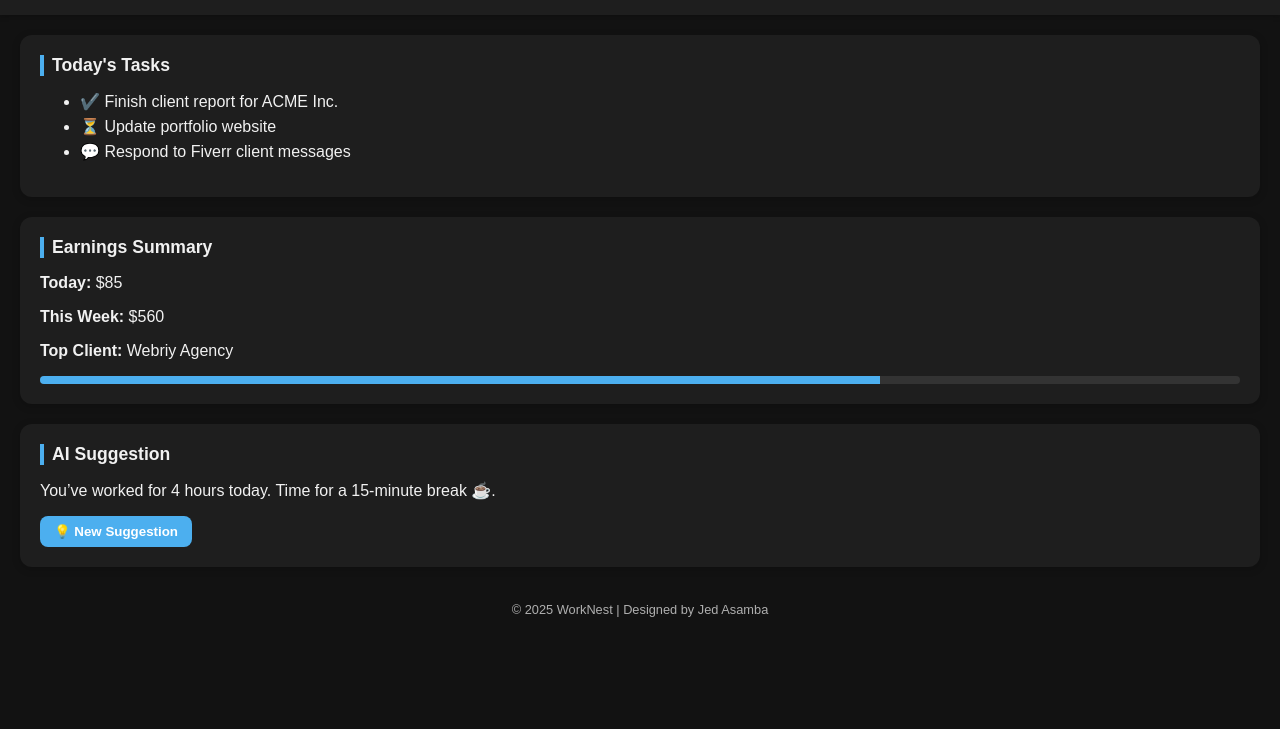
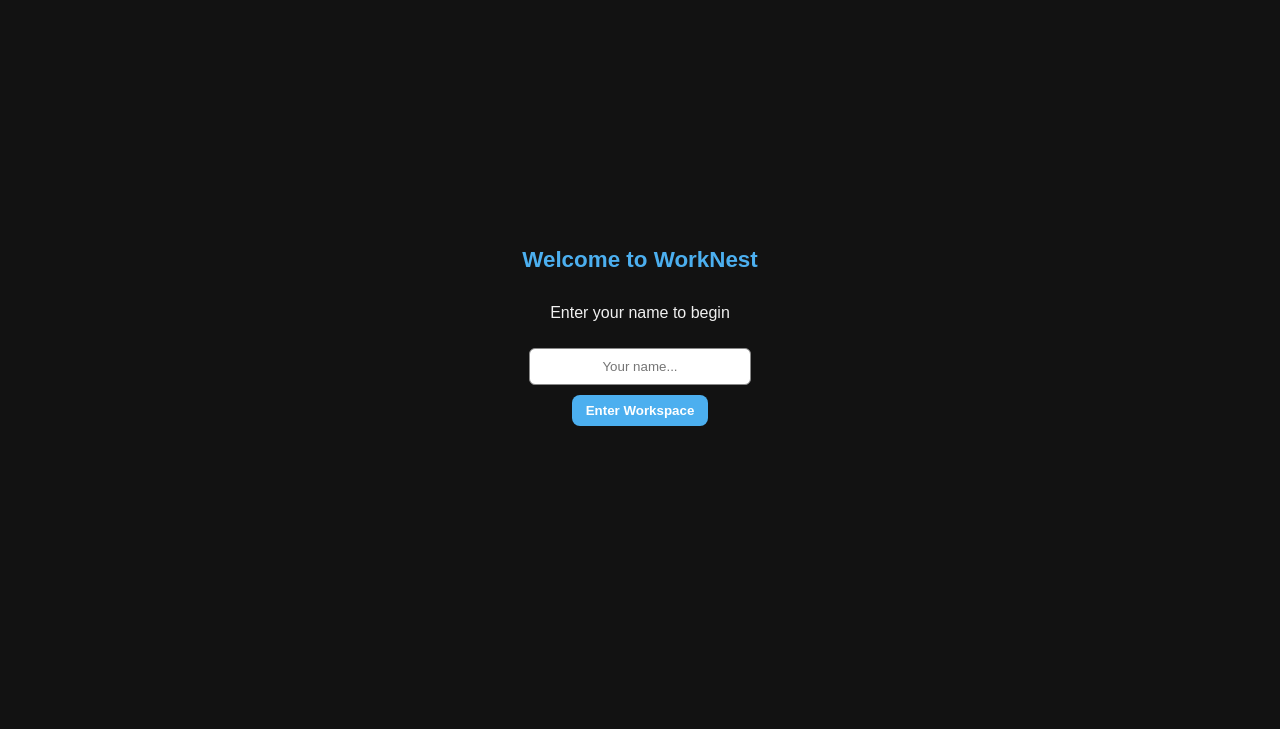
Before and after one commit to jedasamba/worknest, a plain HTML site: page index.html in a window 1280 px wide. Shown: the part 71-800 px from the top of the page. Drawn offline with nearby package versions, Linux system fonts and the light colour scheme.

Commit message:
Enhanced version with login + chart

```diff
--- a/index.html
+++ b/index.html
@@ -1,9 +1,10 @@
 <!DOCTYPE html>
 <html lang="en">
 <head>
-  <meta charset="UTF-8" />
-  <meta name="viewport" content="width=device-width, initial-scale=1.0" />
-  <title>WorkNest Dashboard</title>
+  <meta charset="UTF-8">
+  <meta name="viewport" content="width=device-width, initial-scale=1.0">
+  <title>WorkNest</title>
+  <script src="https://cdn.jsdelivr.net/npm/chart.js"></script>
   <style>
     :root {
       --bg-color: #121212;
@@ -11,22 +12,19 @@
       --card-color: #1e1e1e;
       --accent-color: #4cafef;
     }
-
     body.light {
-      --bg-color: #f4f4f4;
+      --bg-color: #f5f5f5;
       --text-color: #222;
       --card-color: #fff;
     }
-
     body {
       font-family: 'Poppins', sans-serif;
       background-color: var(--bg-color);
       color: var(--text-color);
       margin: 0;
       padding: 0;
-      transition: all 0.3s ease;
+      transition: 0.4s;
     }
-
     header {
       background: var(--card-color);
       padding: 15px 20px;
@@ -35,12 +33,10 @@
       align-items: center;
       box-shadow: 0 2px 5px rgba(0,0,0,0.2);
     }
-
     h1 {
       font-size: 1.4em;
       color: var(--accent-color);
     }
-
     button {
       background: var(--accent-color);
       border: none;
@@ -50,13 +46,11 @@
       cursor: pointer;
       font-weight: bold;
     }
-
     .container {
       padding: 20px;
       display: grid;
       gap: 20px;
     }
-
     .card {
       background: var(--card-color);
       border-radius: 12px;
@@ -64,11 +58,7 @@
       box-shadow: 0 2px 8px rgba(0,0,0,0.2);
       transition: 0.3s;
     }
-
-    .card:hover {
-      transform: translateY(-3px);
-    }
-
+    .card:hover { transform: translateY(-3px); }
     .section-title {
       margin-bottom: 10px;
       font-weight: 600;
@@ -76,78 +66,92 @@
       border-left: 4px solid var(--accent-color);
       padding-left: 8px;
     }
-
-    .task-list li {
-      margin: 6px 0;
-    }
-
-    .progress-bar {
-      background: #333;
-      border-radius: 10px;
-      height: 8px;
-      overflow: hidden;
-    }
-
-    .progress {
-      background: var(--accent-color);
-      height: 8px;
-      width: 70%;
-    }
-
     footer {
       text-align: center;
       font-size: 0.8em;
       padding: 15px;
       opacity: 0.7;
     }
+    #login {
+      display: flex;
+      flex-direction: column;
+      align-items: center;
+      justify-content: center;
+      height: 100vh;
+    }
+    #login input {
+      padding: 10px;
+      margin: 10px;
+      border-radius: 6px;
+      border: 1px solid #888;
+      width: 200px;
+      text-align: center;
+    }
+    #dashboard {
+      display: none;
+    }
   </style>
 </head>
+<body>
 
-<body>
+  <!-- Login Screen -->
+  <div id="login">
+    <h1 style="color: var(--accent-color);">Welcome to WorkNest</h1>
+    <p>Enter your name to begin</p>
+    <input type="text" id="username" placeholder="Your name..." />
+    <button onclick="login()">Enter Workspace</button>
+  </div>
+
+  <!-- Dashboard -->
+  <div id="dashboard">
     <header>
       <h1>WorkNest</h1>
+      <div>
+        <span id="userDisplay"></span>
         <button id="themeToggle">☀️ Light Mode</button>
+      </div>
     </header>
 
     <div class="container">
       <div class="card">
         <div class="section-title">Today's Tasks</div>
-      <ul class="task-list">
-        <li>✔️ Finish client report for ACME Inc.</li>
-        <li>⏳ Update portfolio website</li>
-        <li>💬 Respond to Fiverr client messages</li>
+        <ul>
+          <li>✔️ Complete report for Webriy client</li>
+          <li>⏳ Update Upwork profile description</li>
+          <li>💬 Respond to Fiverr client inquiries</li>
         </ul>
       </div>
 
       <div class="card">
-      <div class="section-title">Earnings Summary</div>
-      <p><strong>Today:</strong> $85</p>
-      <p><strong>This Week:</strong> $560</p>
-      <p><strong>Top Client:</strong> Webriy Agency</p>
-      <div class="progress-bar"><div class="progress"></div></div>
+        <div class="section-title">Earnings Overview</div>
+        <canvas id="earningsChart"></canvas>
       </div>
 
       <div class="card">
-      <div class="section-title">AI Suggestion</div>
-      <p id="suggestion">You’ve worked for 4 hours today. Time for a 15-minute break ☕.</p>
-      <button onclick="newSuggestion()">💡 New Suggestion</button>
+        <div class="section-title">AI Productivity Suggestion</div>
+        <p id="suggestion">You're on track! Take a 10-min break ☕</p>
+        <button onclick="newSuggestion()">💡 New Tip</button>
       </div>
     </div>
 
-  <footer>
-    © 2025 WorkNest | Designed by Jed Asamba
-  </footer>
+    <footer>© 2025 WorkNest | Designed by Jed Asamba</footer>
+  </div>
 
   <script>
     const body = document.body;
     const themeToggle = document.getElementById('themeToggle');
-    const suggestions = [
-      "Organize your next client call before 2 PM.",
-      "You’ve been productive! Log your completed tasks.",
-      "Consider reaching out to past clients for repeat work.",
-      "Try focusing in 25-minute bursts (Pomodoro method).",
-      "Time to review your week’s goals!"
-    ];
+    const loginPage = document.getElementById('login');
+    const dashboard = document.getElementById('dashboard');
+    const usernameInput = document.getElementById('username');
+    const userDisplay = document.getElementById('userDisplay');
+
+    function login() {
+      const name = usernameInput.value.trim() || "Freelancer";
+      userDisplay.textContent = "👋 Hi, " + name;
+      loginPage.style.display = "none";
+      dashboard.style.display = "block";
+      loadChart();
+    }
 
     themeToggle.onclick = () => {
       body.classList.toggle('light');
@@ -156,10 +160,38 @@
         : '☀️ Light Mode';
     };
 
+    const suggestions = [
+      "Set clear daily goals before starting work.",
+      "Take 5 minutes to plan your next task.",
+      "Your top client hasn’t been contacted this week.",
+      "You’re close to hitting your weekly goal — stay focused!",
+      "Remember to rest your eyes for 5 minutes."
+    ];
+
     function newSuggestion() {
       const random = Math.floor(Math.random() * suggestions.length);
       document.getElementById('suggestion').textContent = suggestions[random];
     }
+
+    function loadChart() {
+      const ctx = document.getElementById('earningsChart').getContext('2d');
+      new Chart(ctx, {
+        type: 'bar',
+        data: {
+          labels: ['Mon', 'Tue', 'Wed', 'Thu', 'Fri'],
+          datasets: [{
+            label: 'Earnings ($)',
+            data: [120, 150, 80, 200, 180],
+            backgroundColor: 'rgba(76, 175, 239, 0.7)',
+            borderRadius: 8,
+          }]
+        },
+        options: {
+          scales: { y: { beginAtZero: true } },
+          plugins: { legend: { display: false } }
+        }
+      });
+    }
   </script>
 </body>
 </html>
```
Lines whose indentation alone changed are shown as unchanged.
